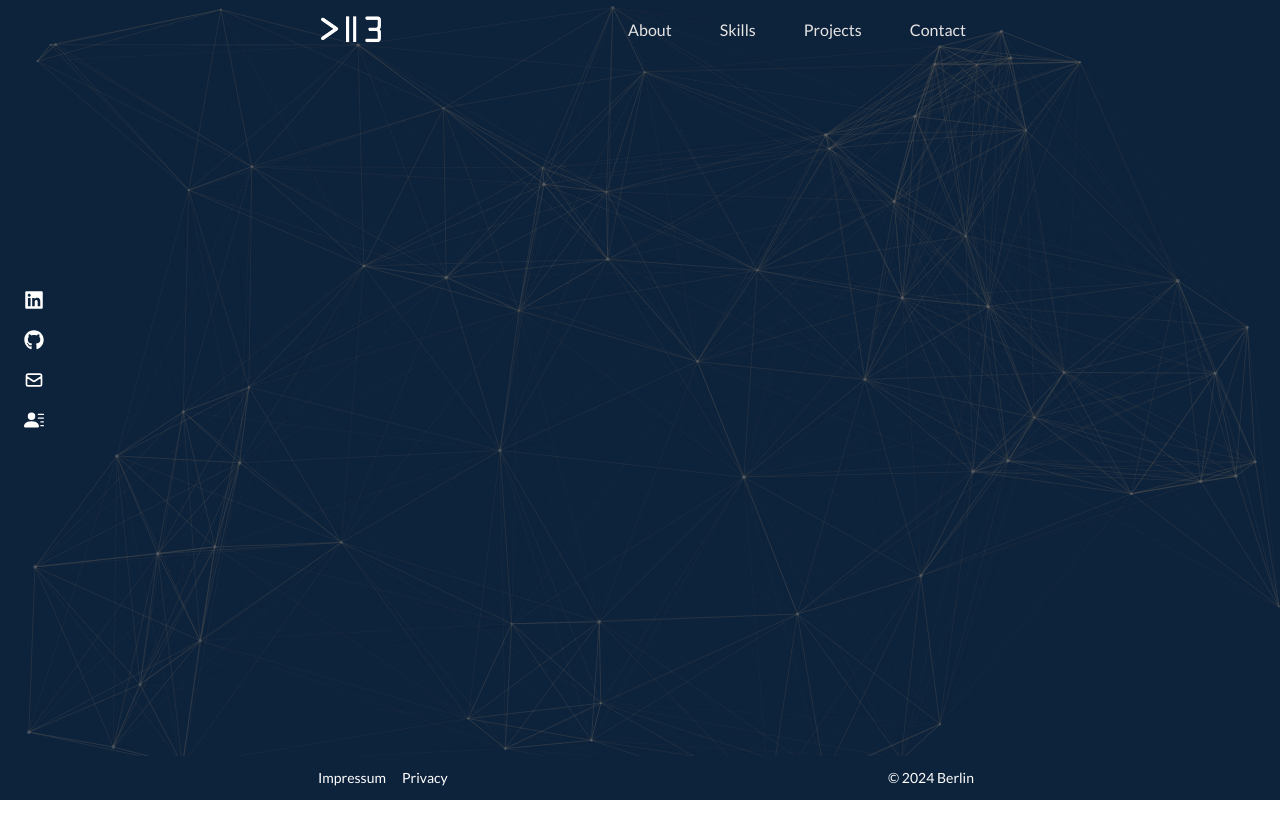
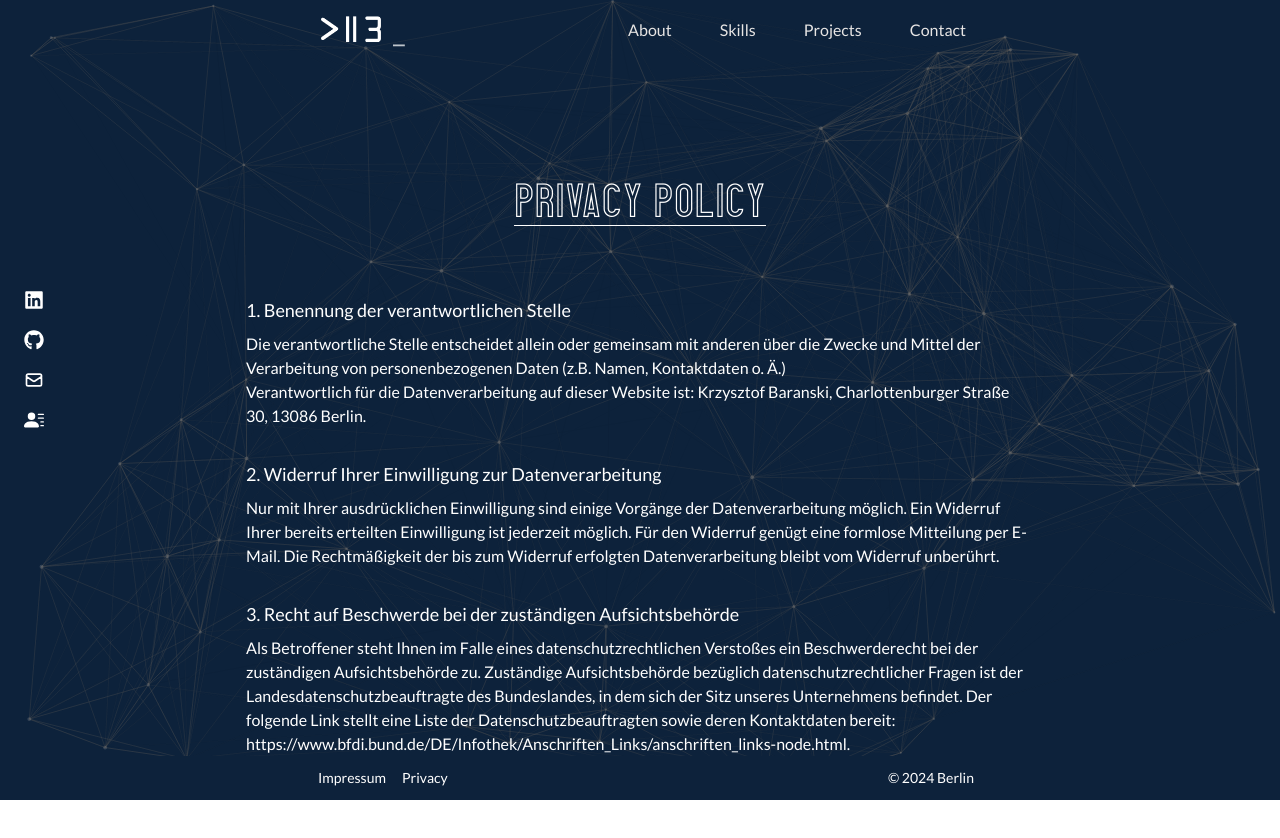
Before and after one commit to krisbaranski/portfolio, a React (Create React App) app: page /policy in a window 1280 px wide. Shown: the top 838 px of the page. Before the commit the page ends 800 px from the top, so only its background shows below. Built offline with nearby package versions, Linux system fonts and the light colour scheme.

Commit message:
refactor: add new links and components

```diff
--- a/src/components/AnimatedRoutes.js
+++ b/src/components/AnimatedRoutes.js
@@ -6,7 +6,8 @@ import About from './Aboutme';
 import Skills from './Skills';
 import Projects from './Projects';
 import Contact from './Contact';
-import Footer from './Footer';
+import Impressum from './Impressum';
+import PrivacyPolicy from './PrivacyPolicy';
 
 import { AnimatePresence } from 'framer-motion';
 
@@ -21,8 +22,8 @@ const AnimatedRoutes = () => {
         <Route path="/skills" element={<Skills />} />
         <Route path="/projects" element={<Projects />} />
         <Route path="/contact" element={<Contact />} />
-        <Route path="/footer" element={<Footer />} />
-        {/* <Route path="/privacypolicy" element={<PrivacyPolicy />} /> */}
+        <Route path="/impressum" element={<Impressum />} />
+        <Route path="/policy" element={<PrivacyPolicy />} />
       </Routes>
     </AnimatePresence>
   );
```
